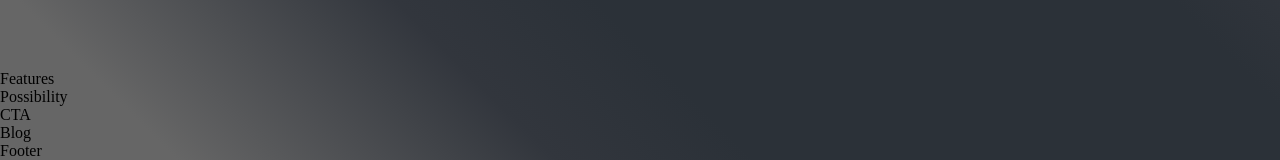
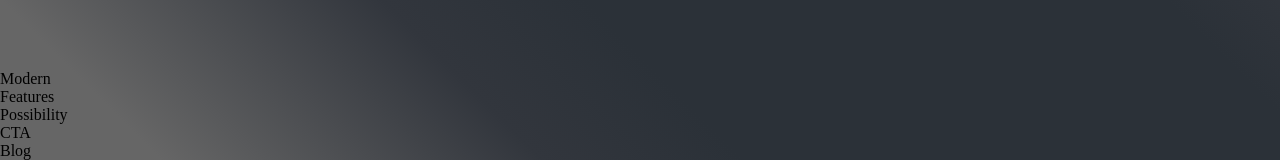
Before and after one commit to devmarcioreis/modern-react, a React (Create React App) app: page / in a window 1280 px wide. Shown: the part 781-941 px from the top of the page. Built offline with nearby package versions, Linux system fonts and the light colour scheme.

Commit message:
new container

```diff
--- a/src/App.js
+++ b/src/App.js
@@ -1,6 +1,6 @@
 import React from 'react'
 
-import { Blog, Features, Footer, Header, Possibility } from './containers'
+import { Blog, Features, Footer, Header, Possibility, Modern } from './containers'
 import { CTA, Brand, Navbar } from './components/'
 
 import './App.css'
@@ -15,6 +15,7 @@ const App = () => {
           <Header />
         </div>
         <Brand />
+        <Modern />
         <Features />
         <Possibility />
         <CTA />
--- a/src/containers/index.js
+++ b/src/containers/index.js
@@ -3,3 +3,4 @@ export { default as Features } from './features/Features'
 export { default as Footer } from './footer/Footer'
 export { default as Header } from './header/Header'
 export { default as Possibility } from './possibility/Possibility'
+export { default as Modern } from './modern/Modern'
--- /dev/null
+++ b/src/containers/modern/Modern.jsx
@@ -0,0 +1,10 @@
+import React from 'react'
+import './modern.css'
+
+const Modern = () => {
+  return (
+    <div>Modern</div>
+  )
+}
+
+export default Modern
```
Also changed, not shown: src/containers/modern/modern.css (added).
